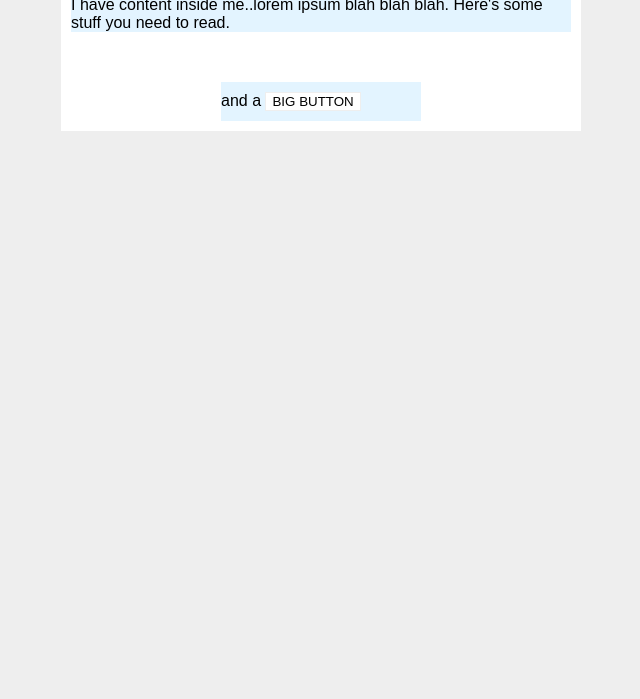
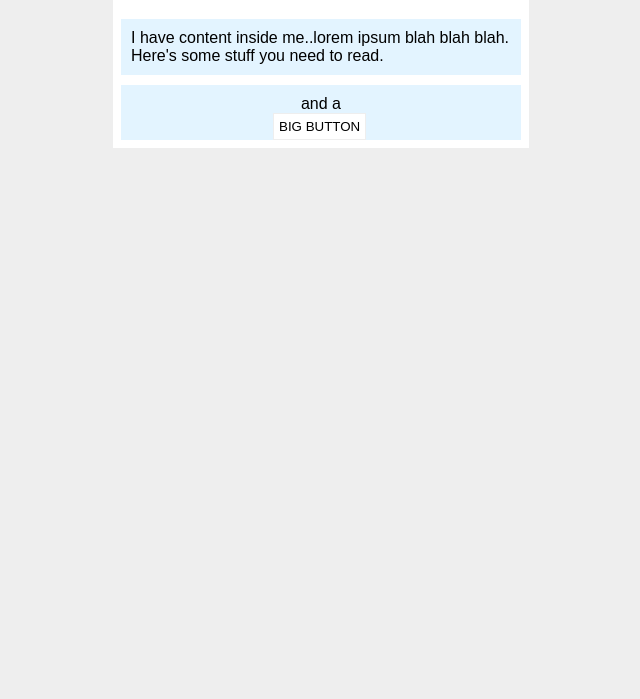
Before and after one commit to olabiyitobidavid/planets, a plain HTML site: page margin-an-padding/index1.html in a window 1280 px wide. Shown: the part 101-800 px from the top of the page, without its empty margins (319-959 px from the left). Drawn offline with Linux system fonts and the light colour scheme.

Commit message:
Editting the style1.css

```diff
--- a/margin-an-padding/style1.css
+++ b/margin-an-padding/style1.css
@@ -4,28 +4,33 @@ body {
 }
 
 .card {
-  width: 500px; /* CHANGE ME */
+  width: 400px;
   background: #fff;
   margin: 16px auto;
-  padding: 1px 10px 10px; /* NEW ME */
+  padding: 8px; /*  NEW ME */
 }
 
 .title {
   background: #e3f4ff;
+  padding: 8px;
 }
 
 .content {
   background: #e3f4ff;
+  padding: 10px;
 }
 
 .button-container {
   background: #e3f4ff;
- margin: 50px 150px 0px; /* NEW ME */
- padding: 10px 0px;
+  text-align: center;
+  margin-top: 10px;
+  padding-top: 10px;
 }
 
 button {
   background: white;
+  display: block;
   border: 1px solid #eee;
-  padding: auto; /* NEW ME */
+  margin: 0% 0% 0% 38%;
+  padding: 5px;
 }
```
